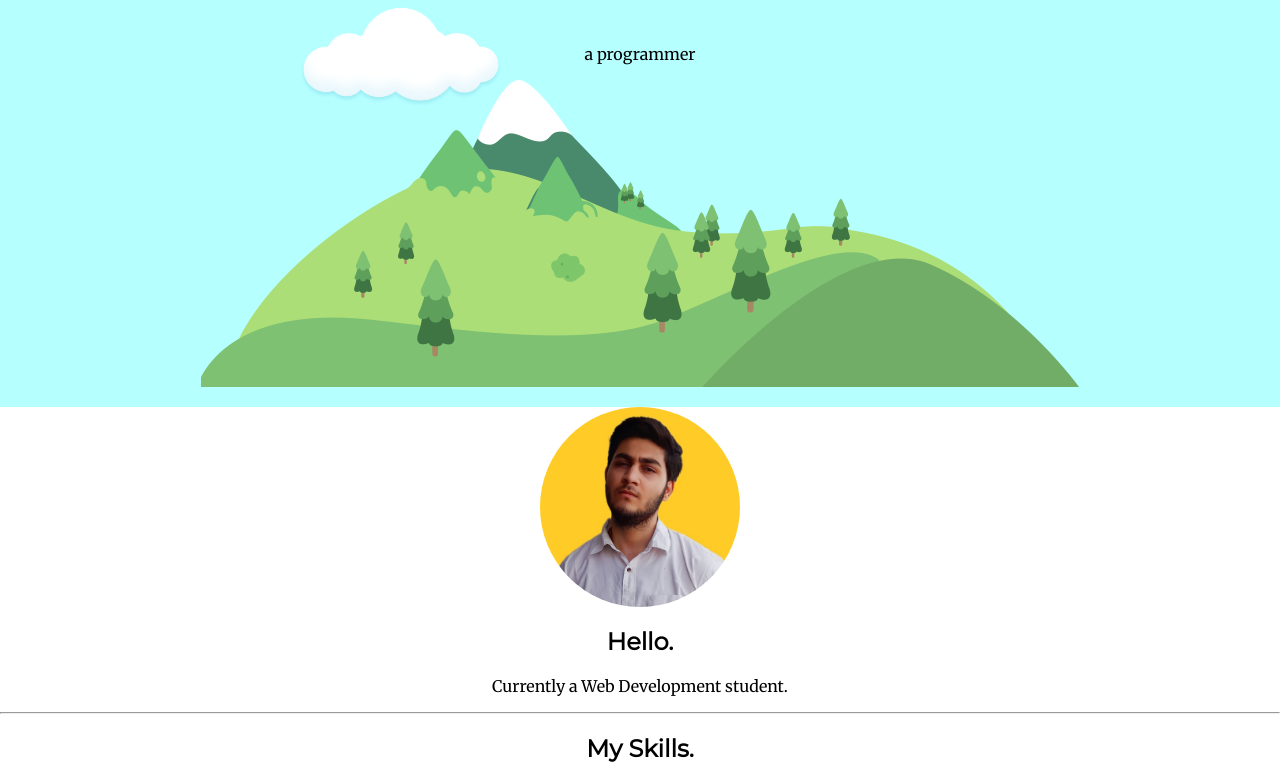
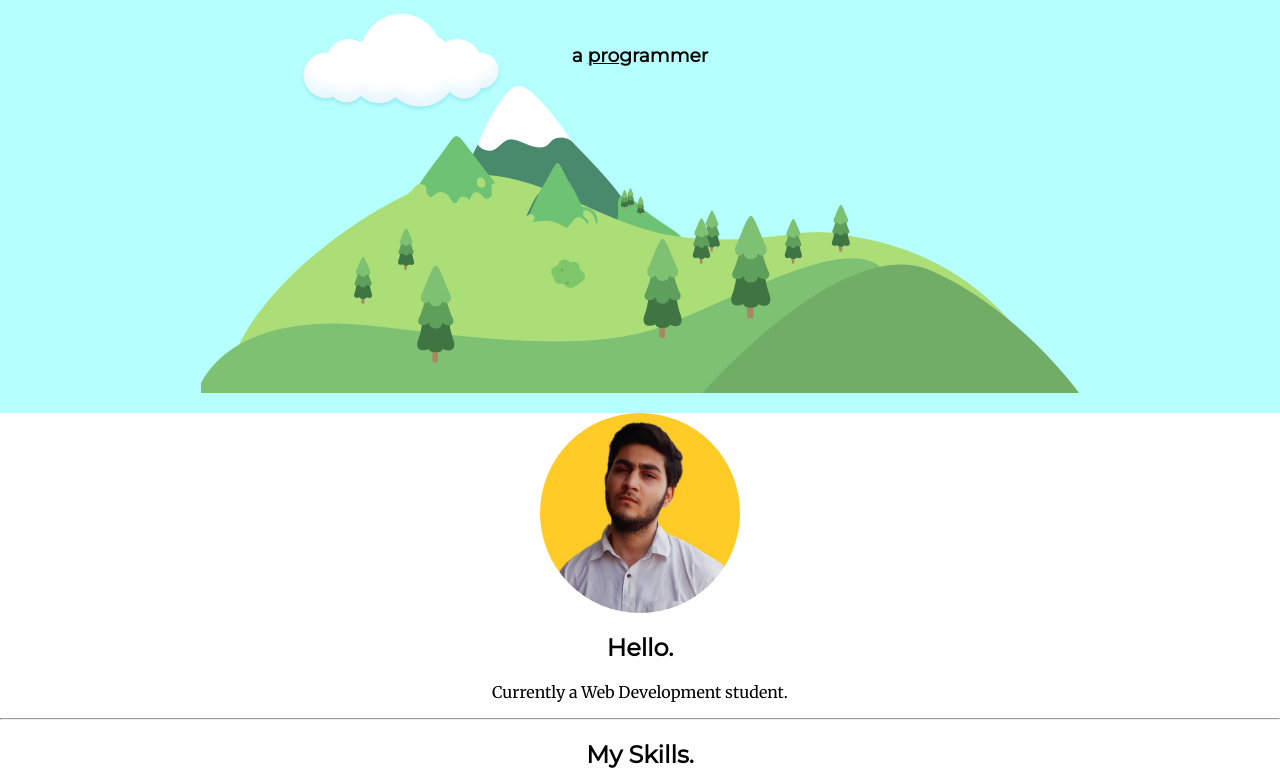
Before and after one commit to Sharjeel-Afridi/My-Site, a plain HTML site: page index.html in a window 1280 px wide. Shown: the part 198-978 px from the top of the page. Drawn offline with Linux system fonts and the light colour scheme.

Commit message:
underlined pro

```diff
--- a/css/styles.css
+++ b/css/styles.css
@@ -10,6 +10,9 @@ h1 {
 }
 h2{
     font-family: 'Montserrat', sans-serif ;
+}
+.pro{
+    text-decoration: underline;
 }
 .profile-pic {
     border-radius: 100%;
--- a/index.html
+++ b/index.html
@@ -11,7 +11,7 @@
         <div class="top-container">
             <img class="top-cloud" src="clouds.png" height="100px">
             <h1> I'm Sharjeel</h1>
-            <p>a programmer</p>
+            <h3>a <span class="pro">pro</span>grammer</h3>
             <img class="bottom-cloud" src="clouds.png" height="100px">
             <img src="mountain.png">
         </div>
```
